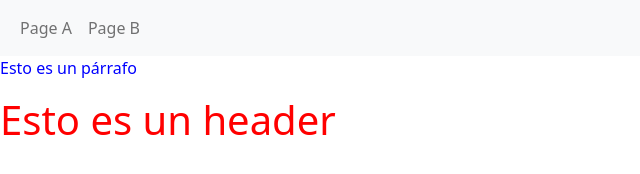
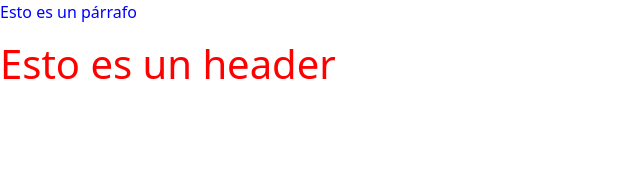
Before and after one commit to CrossBeast78/PRACTICA_01_VR, a plain HTML site: page index.html in a window 1280 px wide. Shown: the whole page, without its empty margins (0-640 px from the left). Drawn offline with nearby package versions, Linux system fonts and the light colour scheme.

Commit message:
eliminando nav bar

```diff
--- a/index.html
+++ b/index.html
@@ -8,16 +8,7 @@
         <title>INICIO P01</title>
     </head>
     <body>
-        <nav class="navbar navbar-expand-sm bg-light">
-            <div class="container-fluid">
-            <ul class="navbar-nav">
-            <li class="nav-item">
-            <a class="nav-link" href="page_a.html">Page A</a> </li>
-            <li class="nav-item">
-            <a class="nav-link" href="page_b.html">Page B</a> </li>
-            </ul>
-            </div>
-            </nav>
+
         <p>Esto es un párrafo</p>
         <h1>Esto es un header</h1>
     </body>
```
